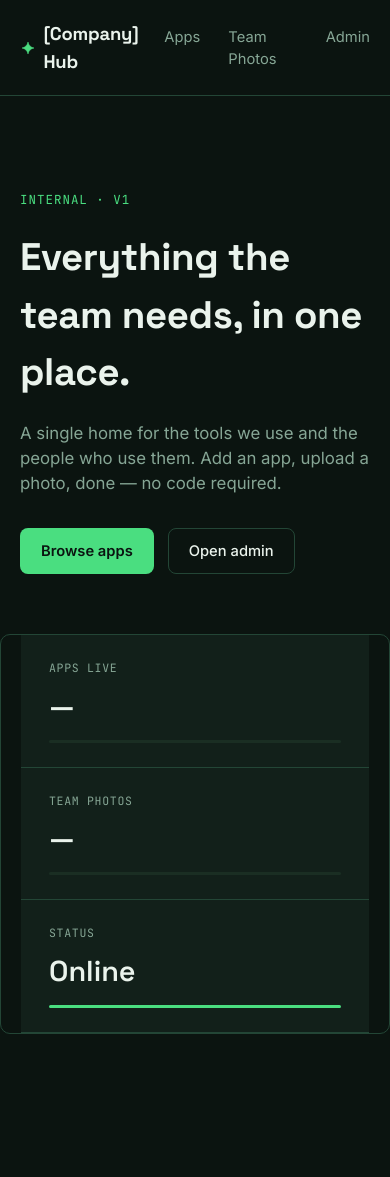
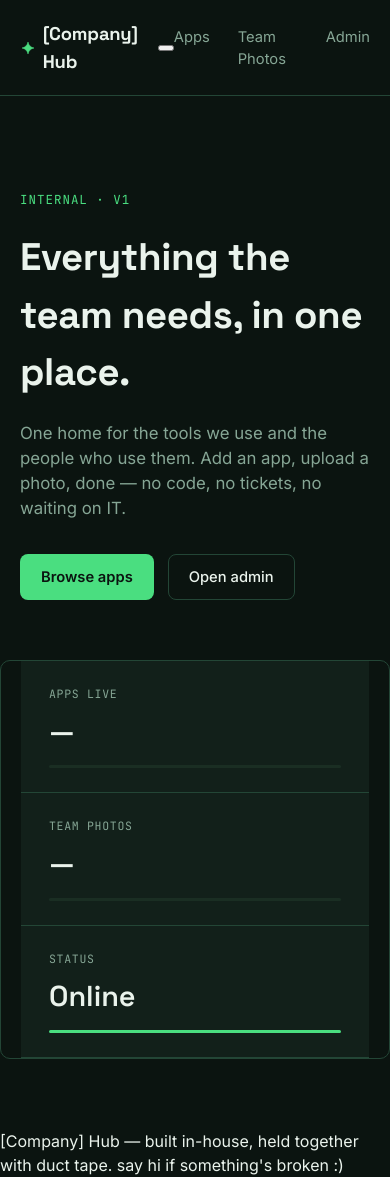
Before and after one commit to imjustsomeguyy/cumhub, a plain HTML site: page index.html in a window 390 px wide. Before the commit the page ends 1104 px from the top, so only its background shows below. Drawn offline with Linux system fonts and the light colour scheme; no server answers.

Commit message:
Update navigation and hero section content

```diff
--- a/index.html
+++ b/index.html
@@ -4,23 +4,24 @@
 <meta charset="UTF-8" />
 <meta name="viewport" content="width=device-width, initial-scale=1.0" />
 <title>[Company] Hub</title>
+<link rel="icon" type="image/svg+xml" href="/favicon.svg" />
 <link rel="stylesheet" href="/css/style.css" />
 </head>
 <body>
-
 <nav class="topnav">
   <div class="brand"><span class="dot"></span>[Company] Hub</div>
-  <div class="nav-links">
+  <button class="nav-toggle" data-nav-toggle aria-label="Toggle menu"><span></span><span></span><span></span></button>
+  <div class="nav-links" data-nav-links>
     <a href="/apps.html">Apps</a>
-    <a href="/team.html">Team Photos</a>
+    <a href="/apps.html#photos">Team Photos</a>
     <a href="/admin.html">Admin</a>
   </div>
 </nav>
 
 <section class="hero">
-  <span class="eyebrow">Internal · v1</span>
-  <h1>Everything the team needs, in one place.</h1>
-  <p>A single home for the tools we use and the people who use them. Add an app, upload a photo, done — no code required.</p>
+  <span class="eyebrow">internal · v1</span>
+  <h1>Everything the team needs, <span class="underline">in one place.</span></h1>
+  <p>One home for the tools we use and the people who use them. Add an app, upload a photo, done — no code, no tickets, no waiting on IT.</p>
   <div class="hero-actions">
     <a class="btn btn-primary" href="/apps.html">Browse apps</a>
     <a class="btn btn-ghost" href="/admin.html">Open admin</a>
@@ -45,6 +46,11 @@
   </div>
 </div>
 
+<footer class="site-footer">
+  <span>[Company] Hub — built in-house, held together with duct tape.</span>
+  <span class="hand">say hi if something's broken :)</span>
+</footer>
+
 <script src="/js/main.js"></script>
 </body>
 </html>
```
